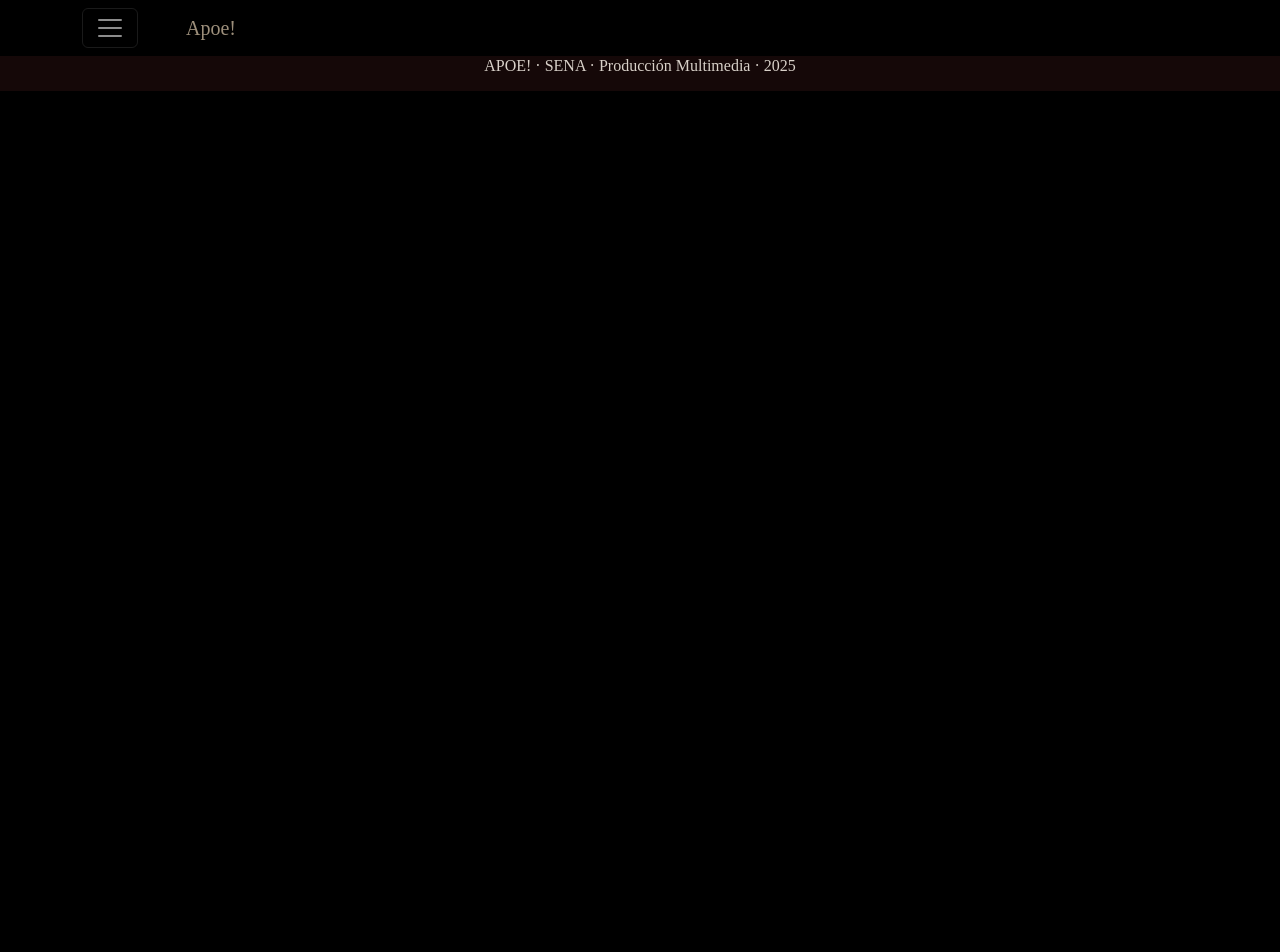
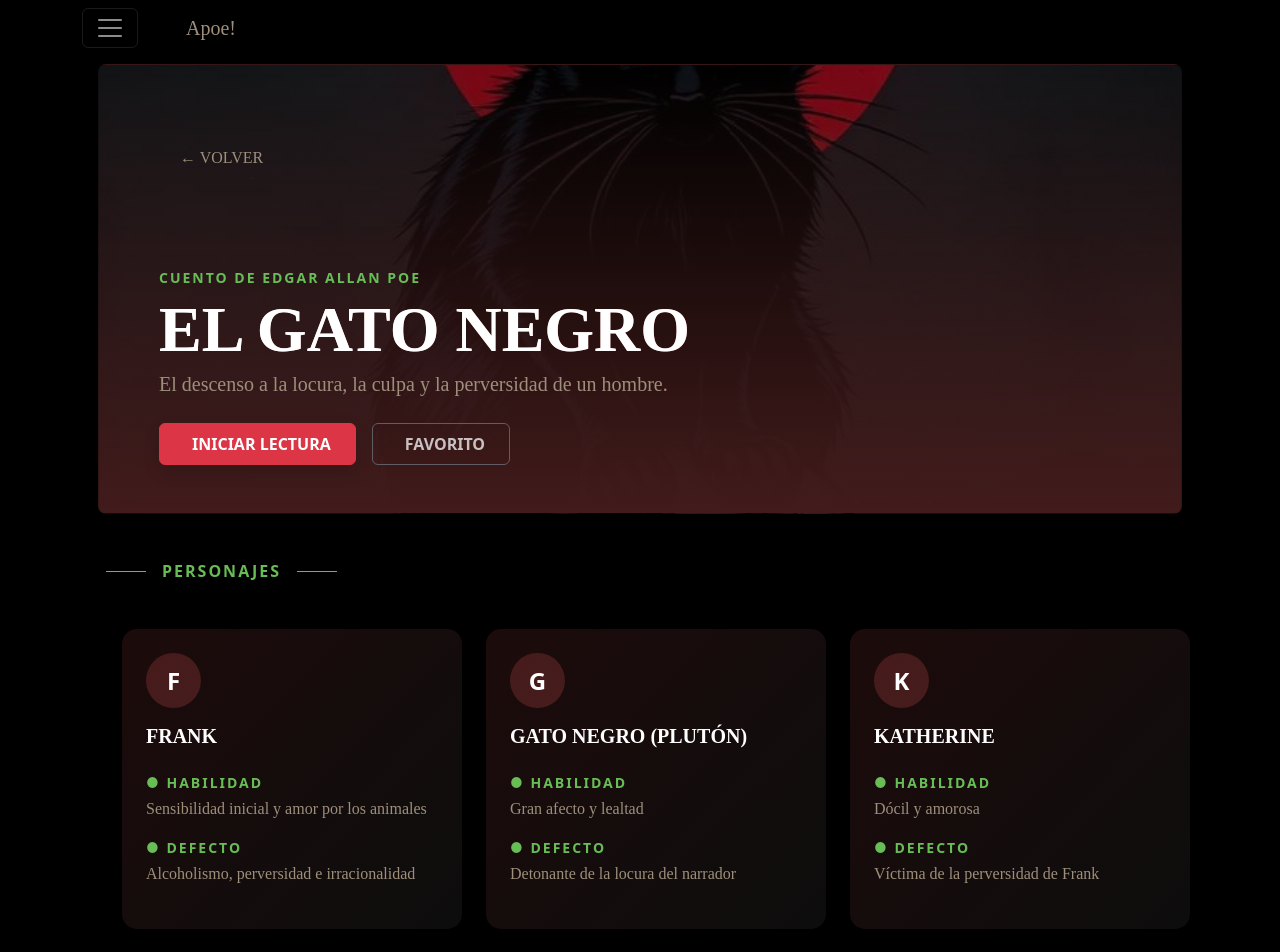
Before and after one commit to Mariana218/proyecto_apoe-, a React (Vite) app: page /Cuentos in a window 1280 px wide. Shown: the top 952 px of the page. Before the commit the page ends 800 px from the top, so only its background shows below. Built offline with nearby package versions, Linux system fonts and the light colour scheme.

Commit message:
version11

```diff
--- a/src/App.jsx
+++ b/src/App.jsx
@@ -19,12 +19,12 @@ export const App = () => {
 
         <Routes>
           <Route path="/" element={<Inicio/>}/>
-          {/* <Route path="/Cuentos" element={<Gatonegro/>}/>
+          <Route path="/Cuentos" element={<Gatonegro/>}/>
           <Route path="/Gatonegro" element={<Gatonegro/>}/>
           <Route path="/Corazon" element={<Corazon/>}/>
           <Route path="/Nosotros" element={<Nosotros/>}/>
           <Route path="/Cuento" element={<Cuento/>}/>
-          <Route path="/Cuentoc" element={<Cuento2/>}/> */}
+          <Route path="/Cuentoc" element={<Cuento2/>}/>
         </Routes>
 
         <Footer/>
--- a/src/components/Psonajes.jsx
+++ b/src/components/Psonajes.jsx
@@ -5,7 +5,7 @@ export const Psonajes = ({letra, titulo, habilidad, defecto}) => {
     <>
 
     <div className="row g-4">
-          <div className="col ms-3">
+          <div className="col-md-12 ms-3">
             <div className="tarjeta2 p-4 text-white shadow-sm">
               <div className="avatar-red rounded-circle d-flex align-items-center justify-content-center mb-3 fw-bold fs-4">
                 {letra}
--- a/src/components/Tarjetas.jsx
+++ b/src/components/Tarjetas.jsx
@@ -3,7 +3,7 @@ export const Tarjetas = ({icon, title, description}) => {
   return (
     <>
 
-    <div className="feature-card text-center p-1 h-100 rounded-4 d-flex flex-column align-items-center w-25 h-auto" style={{ background: 'linear-gradient(135deg, #1d0b0b 0%, #0d0d0d 100%)' }}>
+    <div className="feature-card text-center p-1 h-100 rounded-4 d-flex flex-column align-items-center w-25 h-auto " style={{ background: 'linear-gradient(135deg, #1d0b0b 0%, #0d0d0d 100%)' }}>
       <div className="icon-wrapper mb-4" style={{ color: "iconColor"}}>
         {icon}
       </div>
--- a/src/pages/Inicio.jsx
+++ b/src/pages/Inicio.jsx
@@ -13,13 +13,13 @@ export const Inicio = () => {
     <>
       <div className="container-fluid p-0 m-0">
         <div className="row m-0 p-0">
-          <div className="col-12 m-0 p-0">
+          <div className="col-12 m-0 p-0 ">
             <div className="fondo">
-              <section className="banner-fondo m-5 text-center text-white p-5 h-100">
+              <section className="banner-fondo  m-5 text-center text-white p-5 h-100">
                 <div className='m-5 p-5'>
-                  <h1 className='fw-bold mt-5 pt-5'>APOE!</h1>
+                  <h1 className='fw-bold mt-5 pt-5 '>APOE!</h1>
                   <h2 className=' text-uppercase mb-4'>Reconecta con el Misterio y la Lectura</h2>
-                  <p className='parrafo w-50 fs-5 mx-auto'>Libro digital interactivo que ilustra y narra las obras de Edgar Allan Poe de una manera accesible, visual y emocionalmente atractiva.</p>
+                  <p className='parrafo w-100 w-md-75 w-lg-50 fs-5 mx-auto px-3'>Libro digital interactivo que ilustra y narra las obras de Edgar Allan Poe de una manera accesible, visual y emocionalmente atractiva.</p>
                   <Link to="/Cuentos" className="boton btn btn-lg px-3 py-2 shadow mt-3">
                     INICIAR LECTURA ↓
                   </Link>
@@ -45,7 +45,7 @@ export const Inicio = () => {
 
                     <div style={{ fontFamily: "Times New Roman, Times, serif" }} className="row justify-content-center gap-4 gap-md-0">
 
-                      <div className="col-md-5 d-flex flex-column align-items-center">
+                      <div className="col col-md-5 col-sm-12 d-flex flex-column align-items-center">
                         <div style={{
                           color: '#c84b4b',
                           fontSize: '2rem',
```
